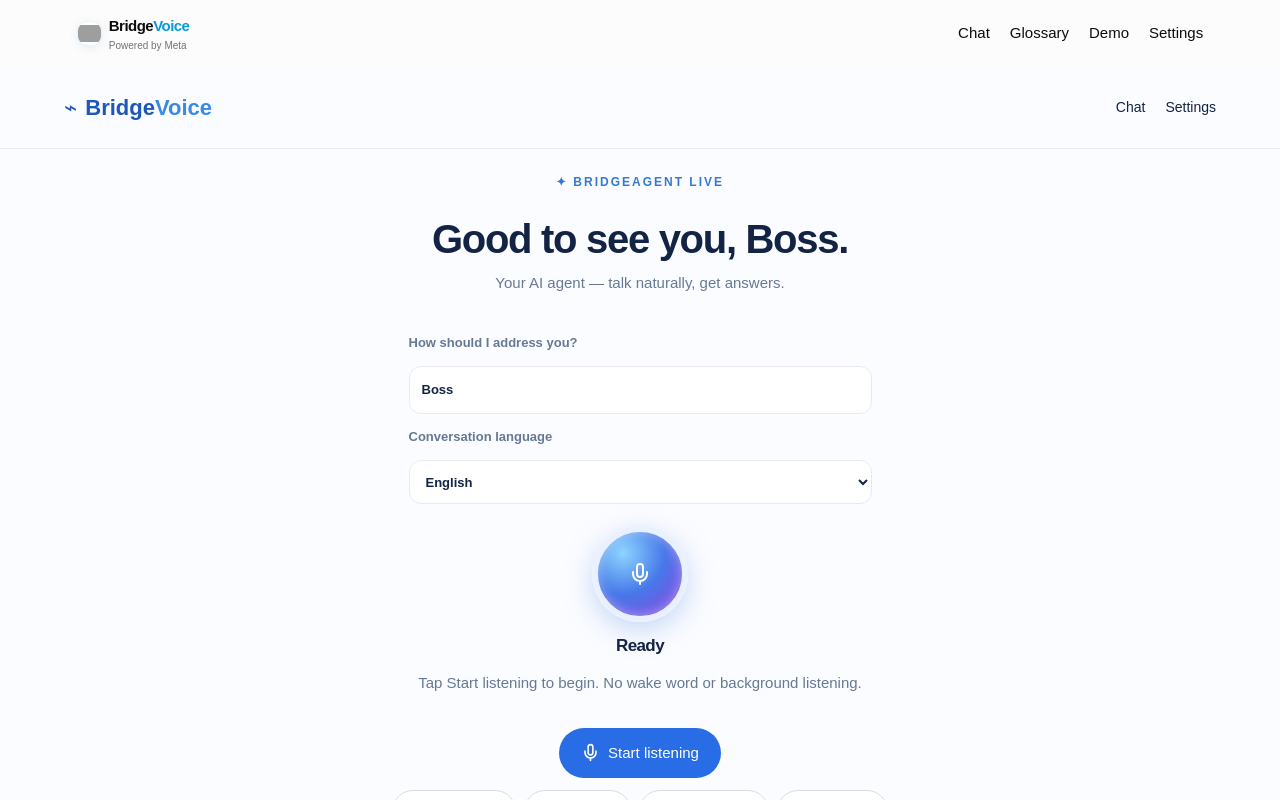
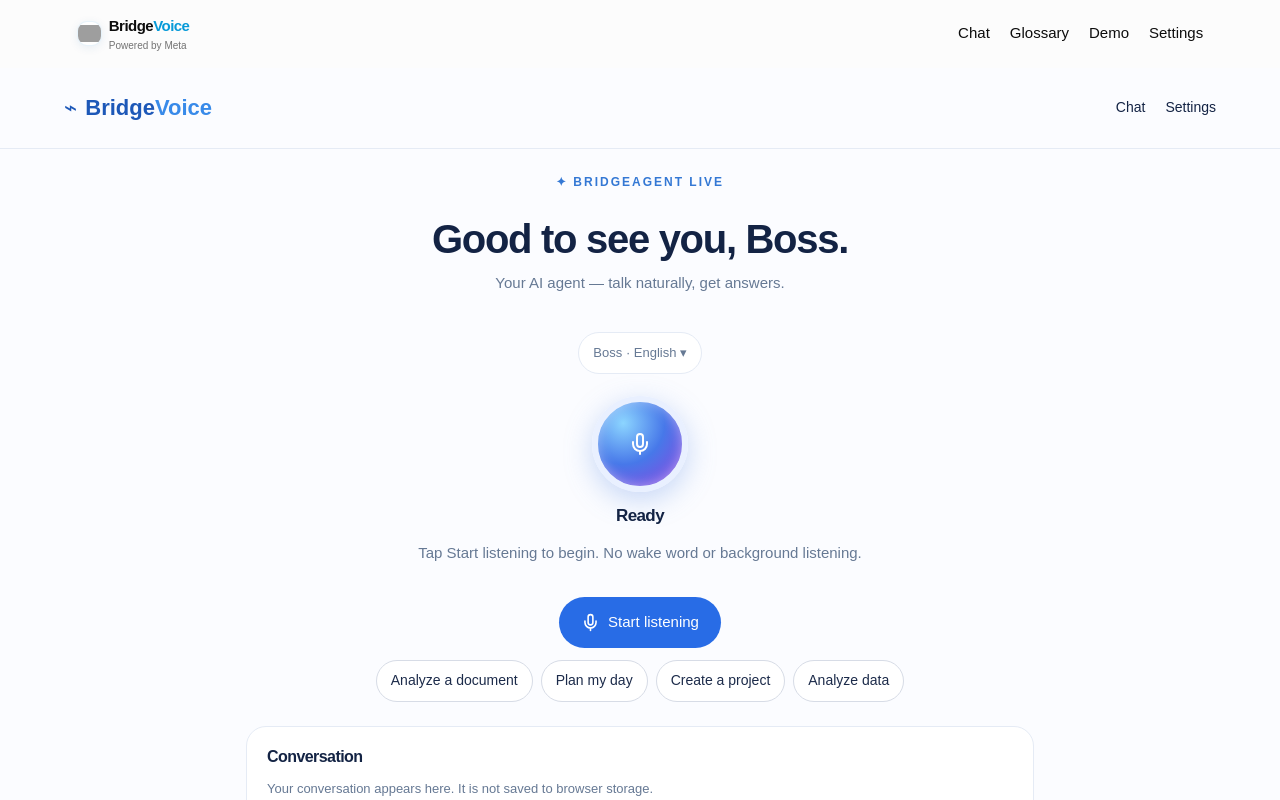
Before and after one commit to samirjan791/bridgevoice-2, a Next.js app: page /agent in a window 1280 px wide. Shown: the top 800 px of the page. Built offline with nearby package versions, Linux system fonts and the light colour scheme; grey boxes are pictures that could not be loaded.

Commit message:
BridgeVoice 4.6.1: agent suggestions swap (Analyze a document replaces Build a website) + collapsible name/language settings on agent screen

```diff
--- a/package.json
+++ b/package.json
@@ -1,6 +1,6 @@
 {
   "name": "bridgevoice-2",
-  "version": "4.6.0",
+  "version": "4.6.1",
   "private": true,
   "engines": {
     "node": ">=24.15.0"
--- a/src/app/agent/agent.css
+++ b/src/app/agent/agent.css
@@ -47,3 +47,5 @@ html[data-theme="dark"] .agent-page{--agent-text:#eaf0ff;--agent-muted:#a9b9d4;-
 .agent-chips{display:flex;flex-wrap:wrap;gap:8px;justify-content:center;margin:4px 0 12px}
 .agent-chip{border:1px solid #d7dce6;border-radius:999px;padding:8px 14px;background:#fff;color:#1c2b4a;font-size:14px;cursor:pointer}
 .agent-chip:hover{border-color:#2875e8;color:#2875e8}
+
+.agent-prefs-toggle{display:flex;justify-content:center;margin:18px auto 0}.agent-prefs-toggle button{border:1px solid var(--agent-border);background:var(--agent-panel);color:var(--agent-muted);border-radius:999px;padding:6px 14px;font-size:13px;cursor:pointer}
--- a/src/app/agent/page.tsx
+++ b/src/app/agent/page.tsx
@@ -22,7 +22,7 @@ const norm = (s: string) => s.toLowerCase().replace(/[^a-z0-9\u0600-\u06FF\s]/g,
 const LANG_LABELS = { en: "English", "es-US": "Spanish", ps: "Pashto", "fa-AF": "Dari" } as const;
 const isImageRequest = (text: string) => /\b(draw|generate|create|make|design)\b[\s\S]{0,80}\b(image|picture|photo|illustration)\b/i.test(text);
 const SUGGESTIONS = [
-  { label: "Build a website", message: "Build me a sample website for a small bakery" },
+  { label: "Analyze a document", message: "Help me analyze a document" },
   { label: "Plan my day", message: "Help me plan my day" },
   { label: "Create a project", message: "Help me create a project plan" },
   { label: "Analyze data", message: "Help me analyze some data" },
@@ -31,7 +31,7 @@ const SUGGESTIONS = [
 export default function AgentPage() {
   const { settings, update } = usePreferences();
   const [active, setActive] = useState(false), [listening, setListening] = useState(false), [busy, setBusy] = useState(false), [speaking, setSpeaking] = useState(false), [muted, setMuted] = useState(false);
-  const [language, setLanguage] = useState<(typeof choices)[number]["id"]>("en"), [name, setName] = useState("Boss"), [input, setInput] = useState(""), [lines, setLines] = useState<Line[]>([]), [interim, setInterim] = useState(""), [error, setError] = useState("");
+  const [language, setLanguage] = useState<(typeof choices)[number]["id"]>("en"), [name, setName] = useState("Boss"), [showPrefs, setShowPrefs] = useState(false), [input, setInput] = useState(""), [lines, setLines] = useState<Line[]>([]), [interim, setInterim] = useState(""), [error, setError] = useState("");
   const recognition = useRef<Recognition | null>(null), controller = useRef<AbortController | null>(null);
   const activeRef = useRef(false), busyRef = useRef(false), mutedRef = useRef(false), speakingRef = useRef(false), langRef = useRef(language);
   const history = useRef<Line[]>([]), voiceEpoch = useRef(0), sendRef = useRef<(text: string) => void>(() => {});
@@ -219,7 +219,8 @@ export default function AgentPage() {
       <div className="agent-top"><Link className="agent-brand" href="/app">⌁ <strong>Bridge<span>Voice</span></strong></Link><div className="agent-toplinks"><Link href="/app">Chat</Link><Link href="/settings#live">Settings</Link></div></div>
       <div className="agent-main agent-chat-column">
         {!active && (<><header className="agent-heading"><h2 className="agent-eyebrow" aria-label="BridgeAgent Live">✦ BRIDGEAGENT LIVE</h2><h1>Good to see you, {name.trim() || "Boss"}.</h1><p>Your AI agent — talk naturally, get answers.</p></header>
-        <section className="agent-preferences"><label>How should I address you?<input aria-label="Preferred title" maxLength={60} value={name} onChange={e=>{setName(e.target.value);update({agentTitle:e.target.value});}} disabled={active}/></label><label>Conversation language<select value={language} onChange={e=>changeLanguage(e.target.value as typeof language)}>{choices.map(c=><option key={c.id} value={c.id}>{c.label}</option>)}</select></label></section></>)}
+        <div className="agent-prefs-toggle"><button type="button" onClick={()=>setShowPrefs(v=>!v)} aria-expanded={showPrefs}>{name.trim() || "Boss"} · {choices.find(c=>c.id===language)?.label || "English"} {showPrefs ? "▴" : "▾"}</button></div>
+        {showPrefs && (<section className="agent-preferences"><label>How should I address you?<input aria-label="Preferred title" maxLength={60} value={name} onChange={e=>{setName(e.target.value);update({agentTitle:e.target.value});}} disabled={active}/></label><label>Conversation language<select value={language} onChange={e=>changeLanguage(e.target.value as typeof language)}>{choices.map(c=><option key={c.id} value={c.id}>{c.label}</option>)}</select></label></section>)}</>)}
         <section className={`agent-voicebar ${active ? "is-active" : "is-idle"}`}><div aria-label="Agent status" className={`agent-orb ${settings.orbAnimation && active ? "agent-orb-active" : ""} ${status}`}><Mic size={24}/></div><div className="agent-voicebar-text"><h2 className="agent-state">{statusText}</h2><p className="agent-hint">{active ? "I'm listening. You can speak over me to interrupt." : "Tap Start listening to begin. No wake word or background listening."}</p>{interim && settings.showTranscript && <p role="status" className="agent-interim">Hearing: {interim}</p>}</div>
           <div className="agent-actions">{!active ? <button className="agent-start" onClick={begin}><Mic size={19}/> Start listening</button> : <><button className="agent-circle agent-end" onClick={stop} aria-label="End session"><PhoneOff/></button><button className="agent-circle" onClick={toggleMute} aria-label={muted?"Unmute speaker":"Mute speaker"}>{muted?<VolumeX/>:<Volume2/>}</button><button className="agent-circle" onClick={()=>{stopRecognition();window.setTimeout(()=>{if(activeRef.current)listen();},150);}} aria-label={listening?"Restart listening":"Start listening"}>{listening?<Mic/>:<MicOff/>}</button></>}</div>
         </section>
```
Also changed, not shown: 1 other file (tests, documents, lock files or other folders).
